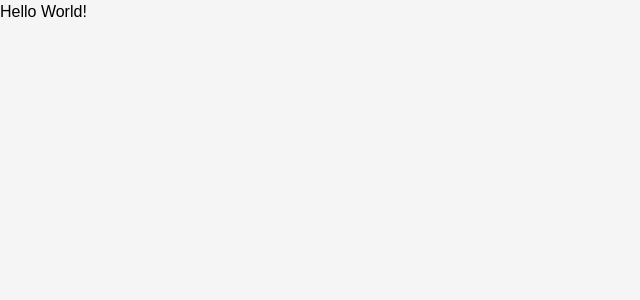
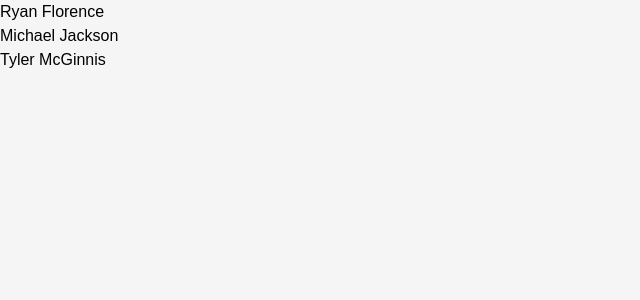
Before and after one commit to rodrigohenriques/react-contacts, a React (Create React App) app: page / in a window 1280 px wide. Shown: the top 300 px of the page, without its empty margins (0-640 px from the left). Built offline with nearby package versions, Linux system fonts and the light colour scheme.

Commit message:
Show contacts list with contact names

```diff
--- a/package.json
+++ b/package.json
@@ -3,6 +3,7 @@
   "version": "0.1.0",
   "private": true,
   "dependencies": {
+    "prop-types": "^15.6.2",
     "react": "^16.4.0",
     "react-dom": "^16.4.0",
     "react-scripts": "1.1.4"
--- a/src/App.js
+++ b/src/App.js
@@ -1,9 +1,33 @@
 import React, { Component } from 'react';
+import ListContacts from './ListContacts'
+
+const contacts = [
+  {
+    'id': 'ryan',
+    'name': 'Ryan Florence',
+    'email': 'ryan@reacttraining.com',
+    'avatarURL': 'http://localhost:5001/ryan.jpg'
+  },
+  {
+    'id': 'michael',
+    'name': 'Michael Jackson',
+    'email': 'michael@reacttraining.com',
+    'avatarURL': 'http://localhost:5001/michael.jpg'
+  },
+  {
+    'id': 'tyler',
+    'name': 'Tyler McGinnis',
+    'email': 'tyler@reacttraining.com',
+    'avatarURL': 'http://localhost:5001/tyler.jpg'
+  }
+]
 
 class App extends Component {
   render() {
     return (
-      <div className="App">Hello World!</div>
+      <div className="App">
+        <ListContacts contacts={contacts}/>
+      </div>
     );
   }
 }
--- /dev/null
+++ b/src/ListContacts.js
@@ -0,0 +1,23 @@
+import React, { Component } from 'react'
+import PropTypes from 'prop-types';
+
+class ListContacts extends Component {
+  render() {
+    const { contacts } = this.props
+    return (
+      <ol className='contact-list'>
+        {contacts.map((contact) => (
+          <li key={contact.id}>
+            {contact.name}
+          </li>
+        ))}
+      </ol>
+    )
+  }
+}
+
+ListContacts.propTypes = {
+  contacts: PropTypes.array
+}
+
+export default ListContacts
```
Also changed, not shown: .eslintrc.json, 1 other file (tests, documents, lock files or other folders).
